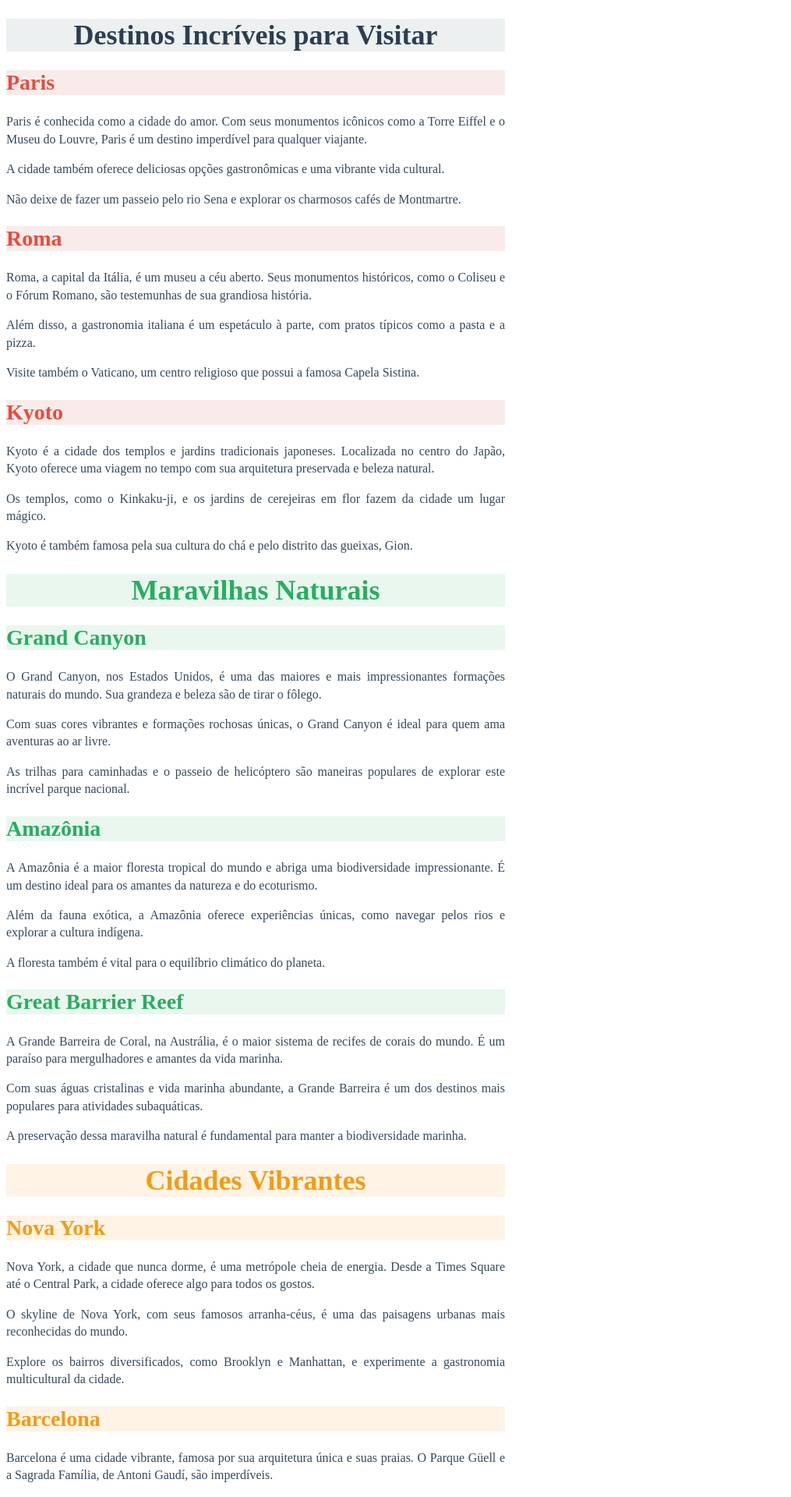
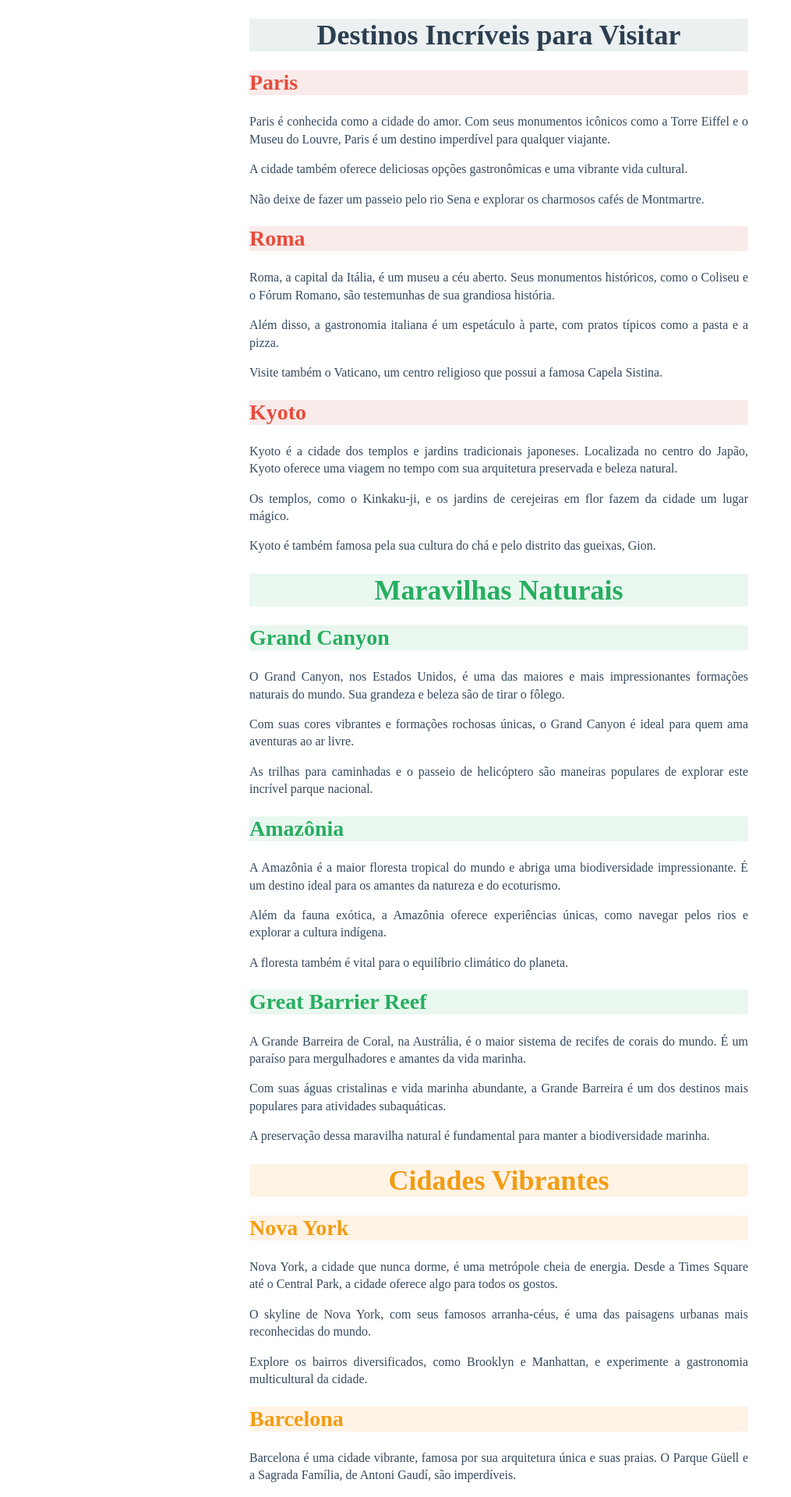
Before and after one commit to CamillyBSantos/LogicaProgramacaoUMC, a PHP site: page /desafio.2/Desafio.html in a window 1280 px wide. Shown: the top 1920 px of the page at 78% size, without its empty margins (0-1015 px from the left). Run offline with PHP 8.4, Linux system fonts and the light colour scheme.

Commit message:
update css
update sdd

```diff
--- a/Aula_05/desafio/desafio.2/style.css
+++ b/Aula_05/desafio/desafio.2/style.css
@@ -1,8 +1,6 @@
 body{
     width: 50%;
     margin: auto;
-    display: block;
-    margin: 8px;
 }
 
 h1{
```
